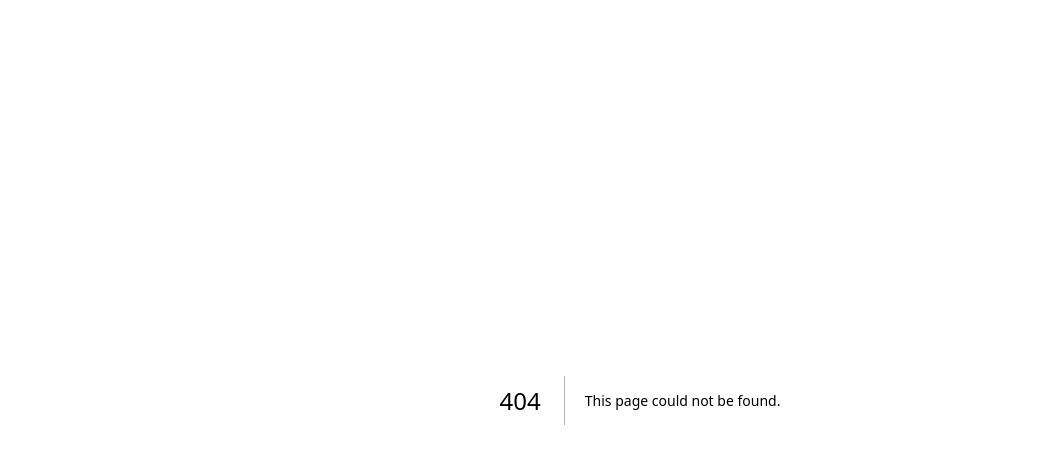
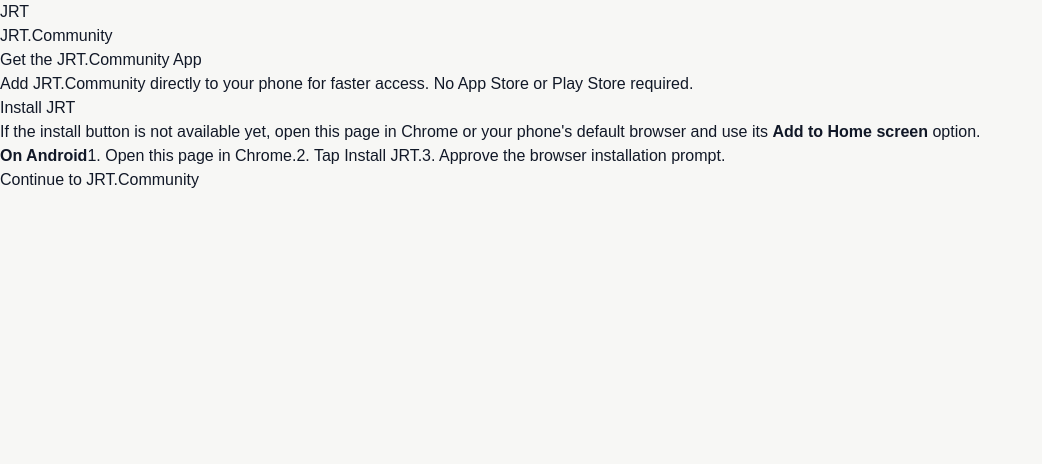
Before and after one commit to Dr-Opara/Jordan-Ranch-and-Tammaron-, a Next.js app: page /install in a window 1280 px wide. Before the commit this address had no page. Shown: the top 464 px of the page, without its empty margins (0-1042 px from the left). Built offline with nearby package versions, Linux system fonts and the light colour scheme.

Commit message:
feat: add public JRT install page

```diff
--- /dev/null
+++ b/app/install/page.tsx
@@ -0,0 +1,11 @@
+import type { Metadata } from "next";
+import PwaInstallPage from "@/components/pwa-install-page";
+
+export const metadata: Metadata = {
+  title: "Get the JRT.Community App",
+  description: "Install JRT.Community directly on your iPhone or Android phone without an app store.",
+};
+
+export default function InstallPage() {
+  return <PwaInstallPage />;
+}
```
